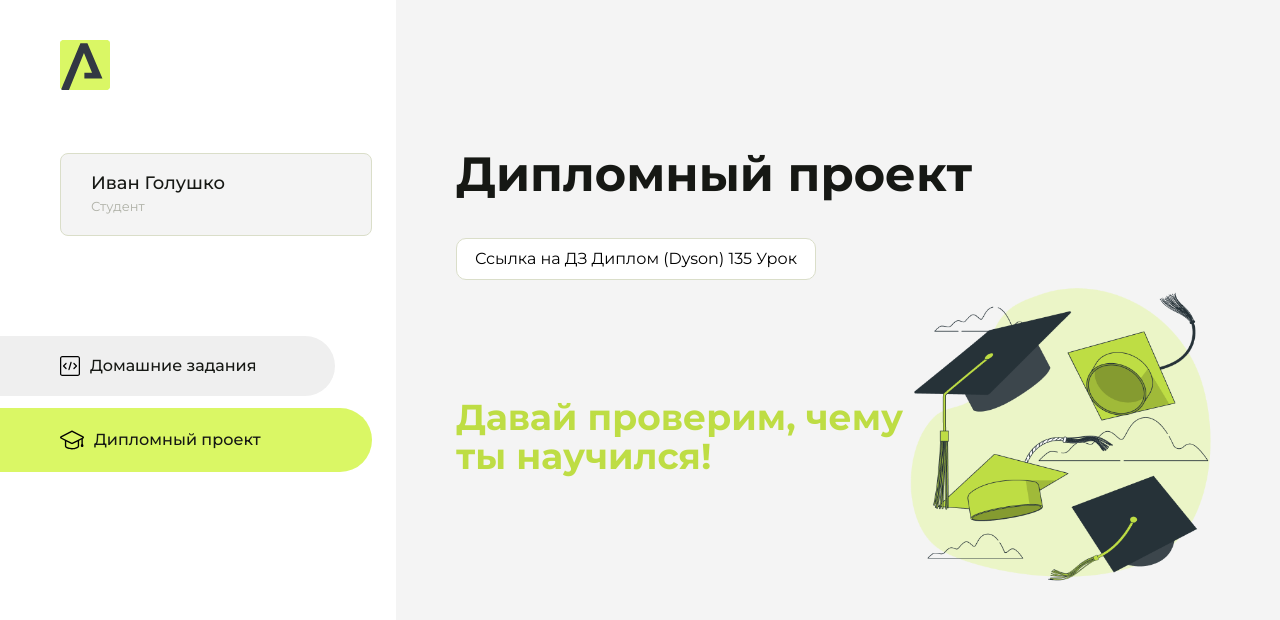
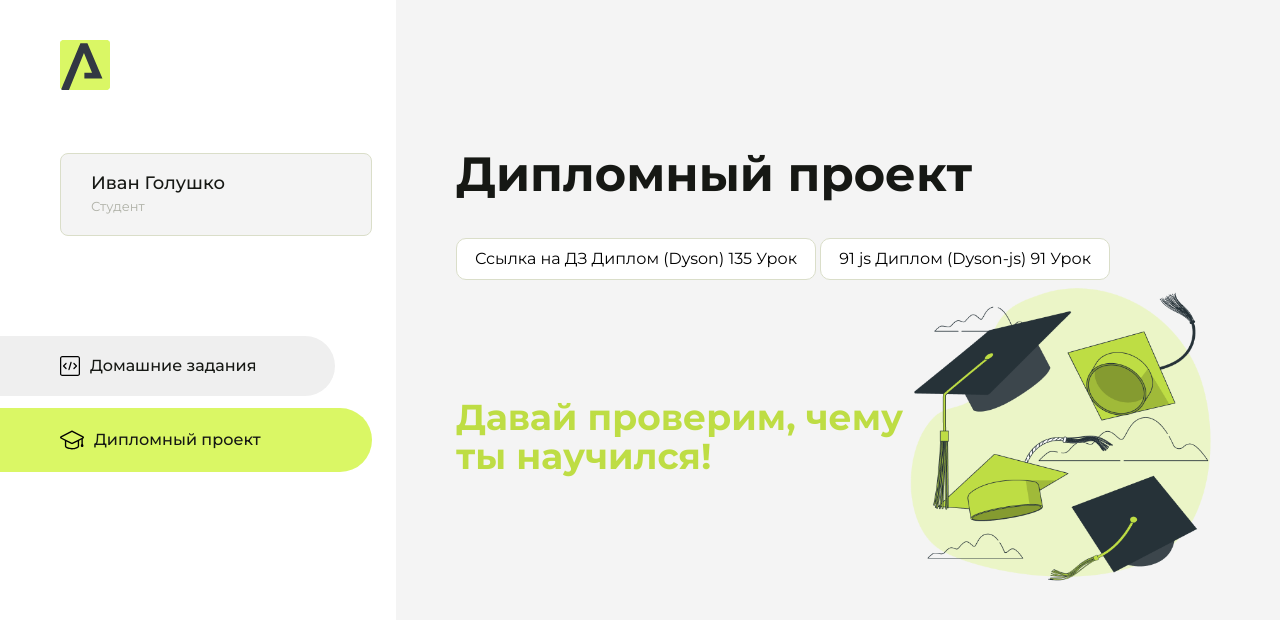
Before and after one commit to Impluse2/homeworks, a plain HTML site: page index.html in a window 1280 px wide. Both pictures are taken after a click on the button "Дипломный проект". Drawn offline with Linux system fonts and the light colour scheme.

Commit message:
Update index.html

```diff
--- a/index.html
+++ b/index.html
@@ -187,6 +187,10 @@
                     <a href="ПАПКА-С-НОМЕРОМ-УРОКА">Ссылка на ДЗ</a>
                     <a href="dyson/index.html">Диплом (Dyson) 135 Урок</a>
                 </div>
+                <div class="content__list-diplom">
+                    <a href="ПАПКА-С-НОМЕРОМ-УРОКА">91 js</a>
+                    <a href="dyson(js)/index.html">Диплом (Dyson-js) 91 Урок</a>
+                </div>
                 <div class="content__decor">
                     <div class="content__decor-text">Давай проверим, чему ты научился!</div>
                     <div class="content__decor-img">
```
